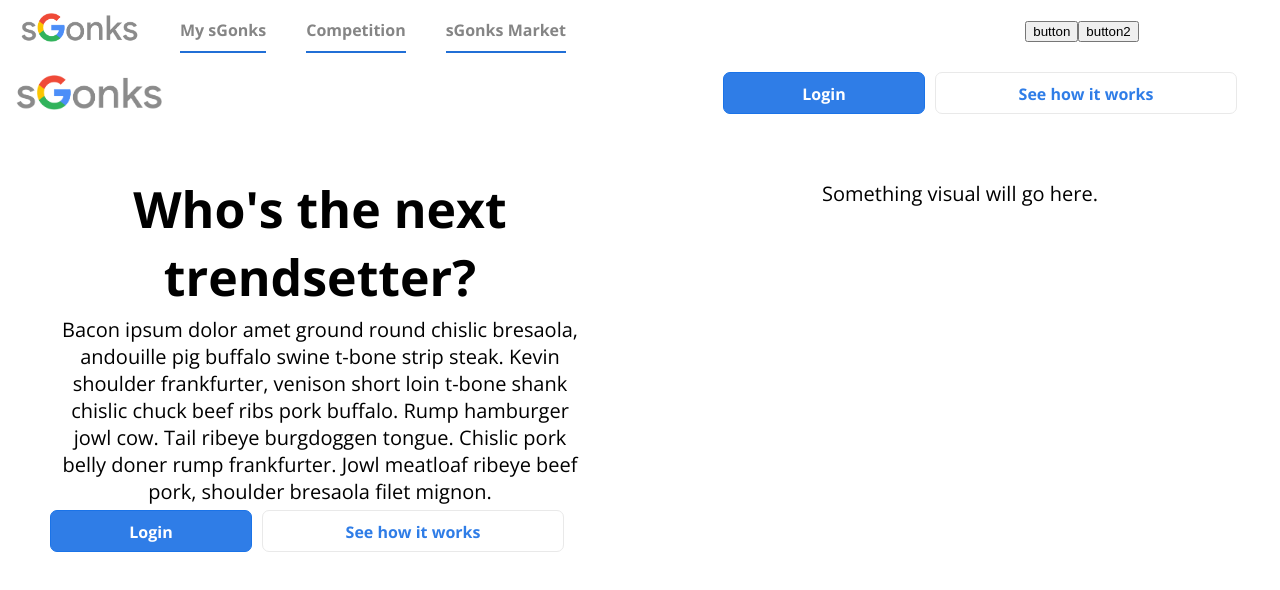
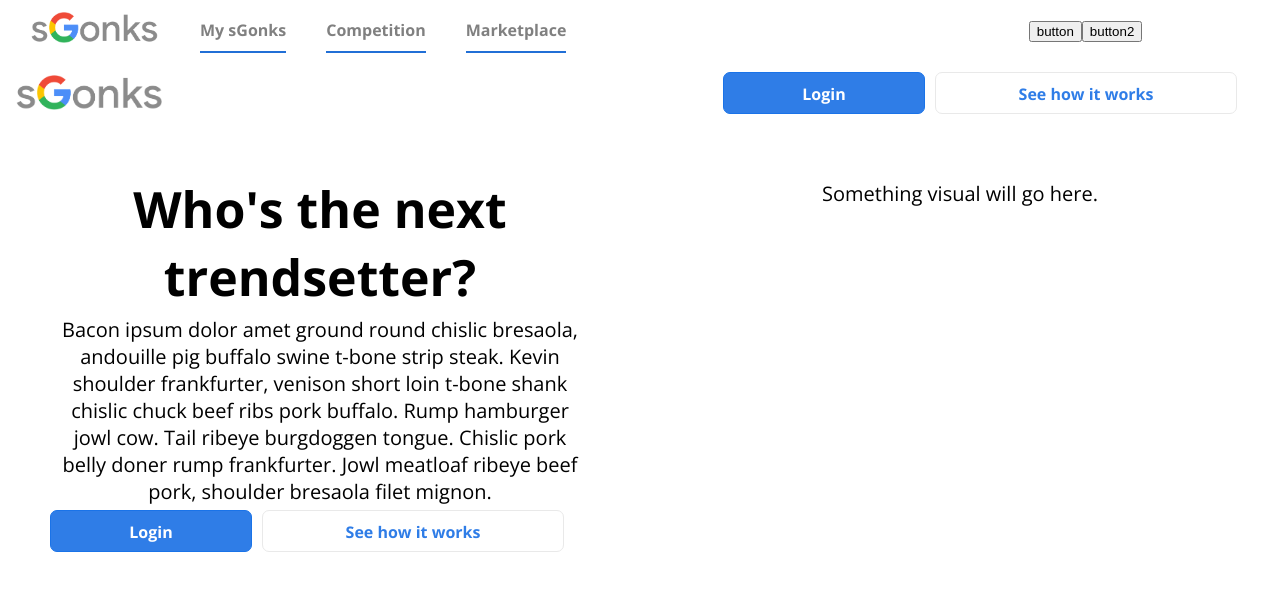
Before and after one commit to googleinterns/sgonks, a React (Create React App) app in the folder project/frontend/: page / in a window 1280 px wide. Shown: the top 590 px of the page. Built offline with nearby package versions, Linux system fonts and the light colour scheme.

Commit message:
Change links to be dynamically added

```diff
--- a/project/frontend/src/App.js
+++ b/project/frontend/src/App.js
@@ -17,7 +17,7 @@ function App() {
 
   return (
       <div className='App'>
-        <HeaderBar></HeaderBar>
+        <HeaderBar innerNav="true"></HeaderBar>
         <Route path='/' exact component={Login}></Route>
         <Route path='/sgonks-platform' component={SGonksPlatfrom}></Route>
         <Route path='/switchComp' exact component={SelectCompetition}></Route>
--- a/project/frontend/src/components/HeaderBar/HeaderBar.js
+++ b/project/frontend/src/components/HeaderBar/HeaderBar.js
@@ -4,25 +4,35 @@ import Logo from "../../assets/sGonksLogo.png"
 import { Link, NavLink } from "react-router-dom"
 
 const HeaderBar = (props) => {
+  let innerNavLinks = [
+    { linkTo: "/", display: "My sGonks" },
+    { linkTo: "/", display: "Competition" },
+    { linkTo: "/", display: "Marketplace" },
+  ]
+
+  let innerNav = props.innerNav ? (
+    <nav className={classes.Navigation}>
+      <ul>
+        {innerNavLinks.map((link) => {
+          return (
+            <li>
+              <NavLink to={link.linkTo} activeClassName={classes.active}>
+                {link.display}
+              </NavLink>
+            </li>
+          )
+        })}
+      </ul>
+    </nav>
+  ) : null
+
   return (
     <header className={classes.HeaderBar}>
       <Link to="/">
         <img src={Logo} className={classes.Logo} />
       </Link>
       <div className={classes.NavigationContainer}>
-        <nav className={classes.Navigation}>
-          <ul>
-            <li>
-              <NavLink to="/" activeClassName={classes.active}>My sGonks</NavLink>
-            </li>
-            <li>
-              <NavLink to="/" activeClassName={classes.active}>Competition</NavLink>
-            </li>
-            <li>
-              <NavLink to="/" activeClassName={classes.active}>sGonks Market</NavLink>
-            </li>
-          </ul>
-        </nav>
+        {innerNav}
       </div>
       <div className={classes.ButtonsContainer}>
         <button>button</button>
--- a/project/frontend/src/components/HeaderBar/HeaderBar.module.css
+++ b/project/frontend/src/components/HeaderBar/HeaderBar.module.css
@@ -8,8 +8,9 @@
 }
 
 .Logo {
-    width: 120px;
-    margin-left: 20px;
+    width: 130px;
+    padding: 30px;
+    padding-right: 0;
 }
 
 .NavigationContainer {
@@ -38,7 +39,7 @@
 .Navigation a {
     text-decoration: none;
     font-weight: bold;
-    color: #858585;
+    color: #808080;
     padding-bottom: 10px;
 }
 
```
